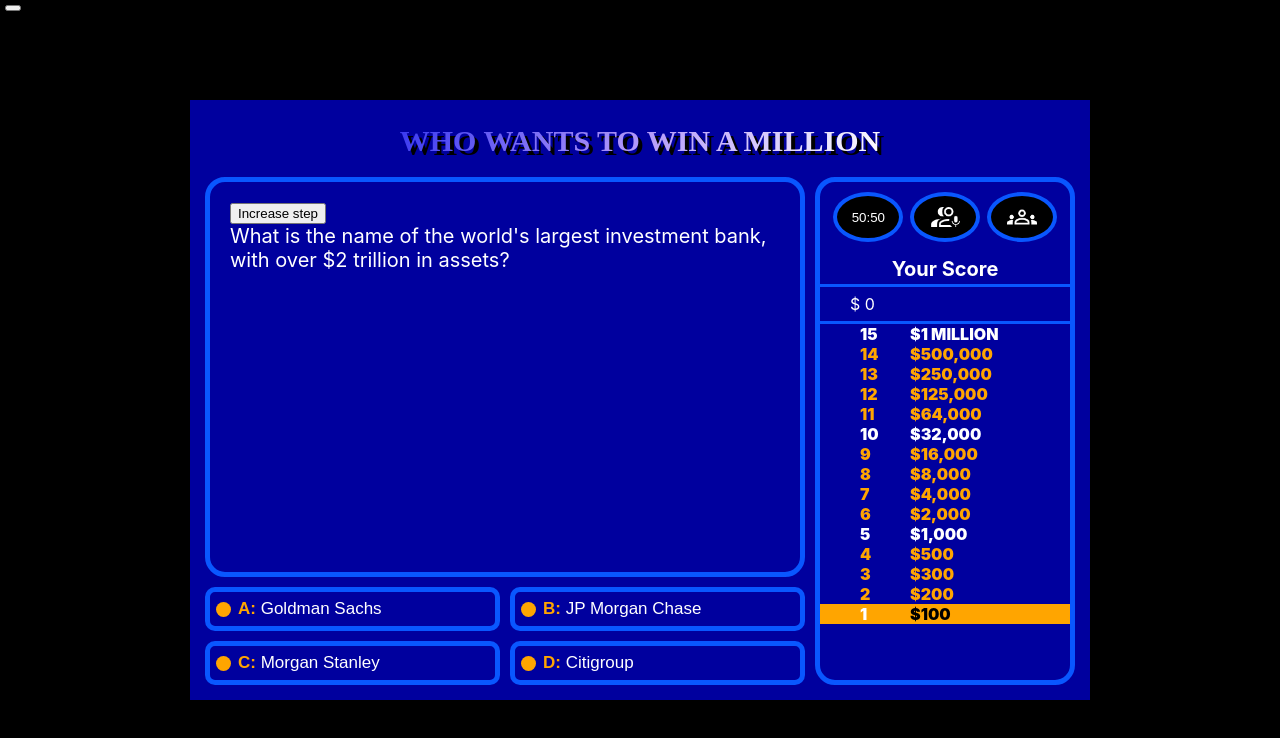
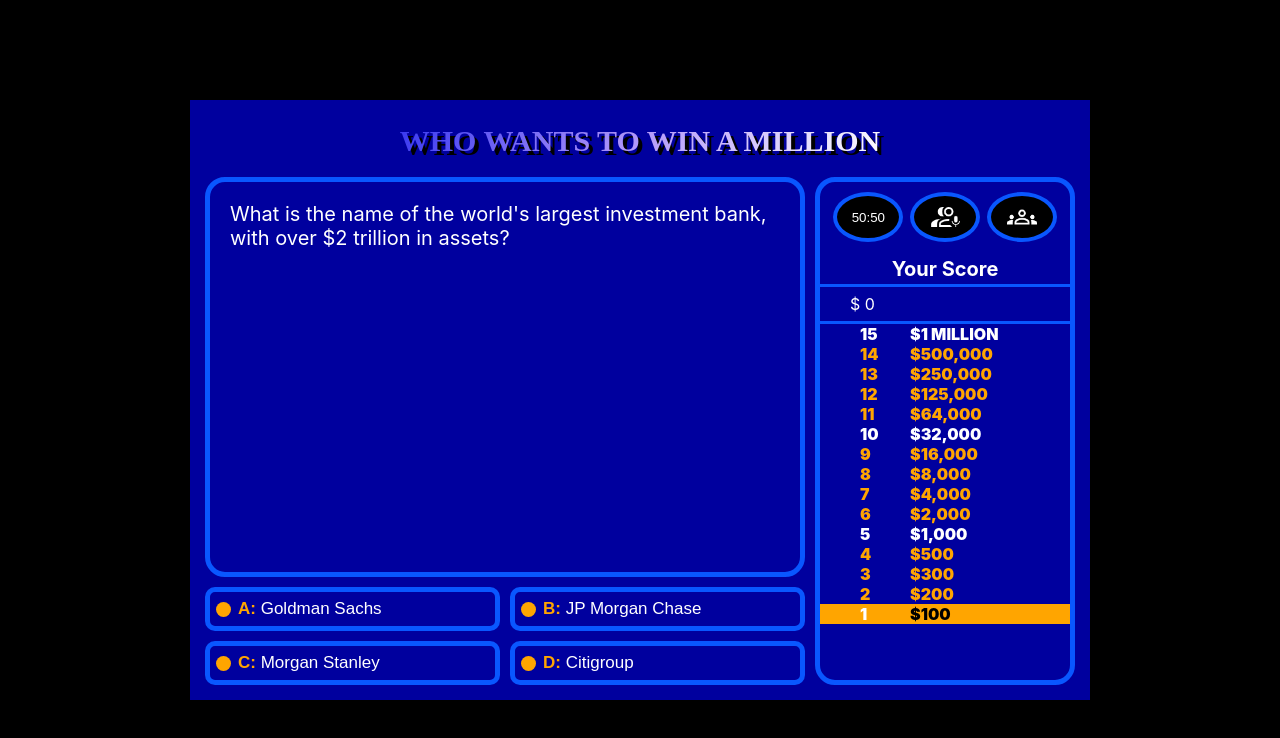
Before and after one commit to lovretomic/Internship-18-Millionaire-Quiz, a React (Create React App) app in the folder millionaire/: page / in a window 1280 px wide. Shown: the top 738 px of the page. Built offline with nearby package versions, Linux system fonts and the light colour scheme; the HTML template or start-up script is replaced by a standard one.

Commit message:
Removed unneccessary logs and buttons

```diff
--- a/millionaire/src/components/Dialogs/FinishDialog/FinishDialog.jsx
+++ b/millionaire/src/components/Dialogs/FinishDialog/FinishDialog.jsx
@@ -1,23 +1,17 @@
 import { Dialog, DialogActions, DialogTitle, Button } from "@mui/material";
 import { useStepStatus } from "providers/StepProvider";
 
-const FinishDialog = ({ isOpen, onClose }) => {
+const FinishDialog = ({ isOpen }) => {
   const { step } = useStepStatus();
 
-  const handleClick = () => {
+  const handleReload = () => {
     window.location.reload();
   }
 
-  const handleBackdropClick = (event) => {
-    event.stopPropagation();
-    return false;
-  };
-
-
-  return <Dialog open={isOpen} handlebackdropclick={(e) => handleBackdropClick(e)}>
+  return <Dialog open={isOpen} onClose={handleReload}>
     <DialogTitle>{step === 15 ? "You won!" : "You lost!"}</DialogTitle>
     <DialogActions>
-      <Button onClick={handleClick}>Play Again</Button>
+      <Button onClick={handleReload}>Play Again</Button>
     </DialogActions>
   </Dialog>
 }
--- a/millionaire/src/components/Dialogs/PublicDialog/PublicDialog.jsx
+++ b/millionaire/src/components/Dialogs/PublicDialog/PublicDialog.jsx
@@ -62,9 +62,8 @@
     }
 
     let message = "";
-    console.log("answerPercentages:", answerPercentages);
+
     for (const [key, value] of Object.entries(answerPercentages)) {
-      console.log(`${key}: ${value}`);
       message += `${value}% of people answered ${key}.\n`;
     }
     return message;
--- a/millionaire/src/components/QuestionField/QuestionField.jsx
+++ b/millionaire/src/components/QuestionField/QuestionField.jsx
@@ -8,16 +8,8 @@
 
 const QuestionField = () => {
   const {question} = useQuestionStatus();
-  const {step, increaseStep} = useStepStatus();
-  const {activeDialog, open} = useDialog();
-
-  const handleClick = () => {
-    console.log(activeDialog);
-  }
 
   return <div className={classes.QuestionField}>
-    <button onClick={handleClick} className={classes.button}>{activeDialog}</button>
-    <button onClick={() => increaseStep()}>Increase step</button>
     <p className={classes.QuestionFieldText}>{question.text}</p>
     <DialogSwitch />
   </div>;
--- a/millionaire/src/components/ScoreField/Steps/Steps.jsx
+++ b/millionaire/src/components/ScoreField/Steps/Steps.jsx
@@ -6,7 +6,6 @@
 
 const Steps = () => {
   const { step } = useStepStatus();
-  console.log('currentStep', step);
   return <div className={classes.steps}>
     {steps.map((stepText, i) => {
       return <div key={i} className={clsx({
--- a/millionaire/src/providers/DialogProvider.jsx
+++ b/millionaire/src/providers/DialogProvider.jsx
@@ -23,11 +23,9 @@
   const open = (dialog, additionalProps = {}) => {
     setActiveDialog(dialog);
     setAdditionalProps(additionalProps);
-    console.log('Opened dialog:', dialog);
   };
 
   const close = () => {
-    console.log('Closed dialog:', activeDialog);
     setActiveDialog(null);
     setAdditionalProps({});
   };
```
